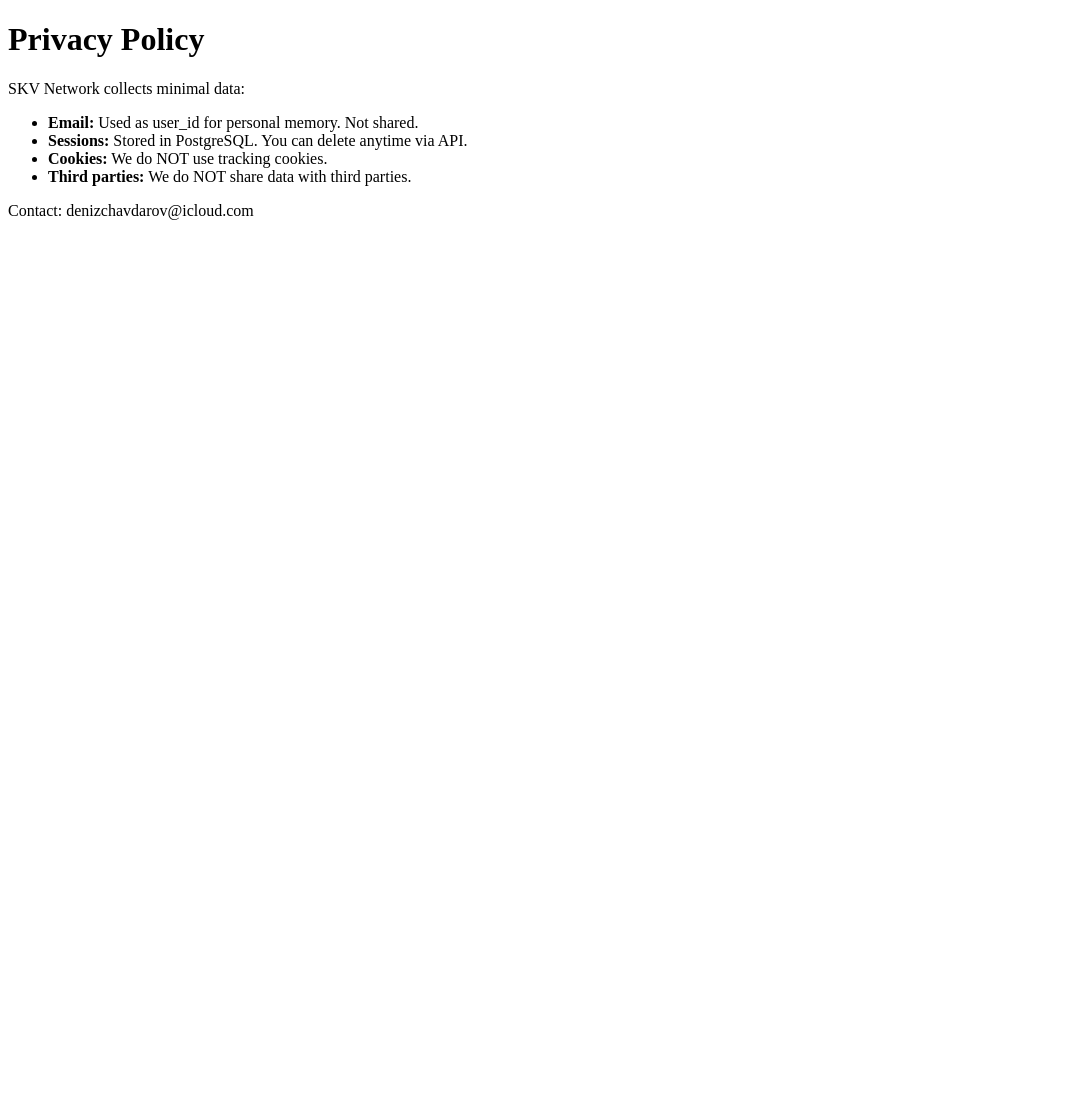
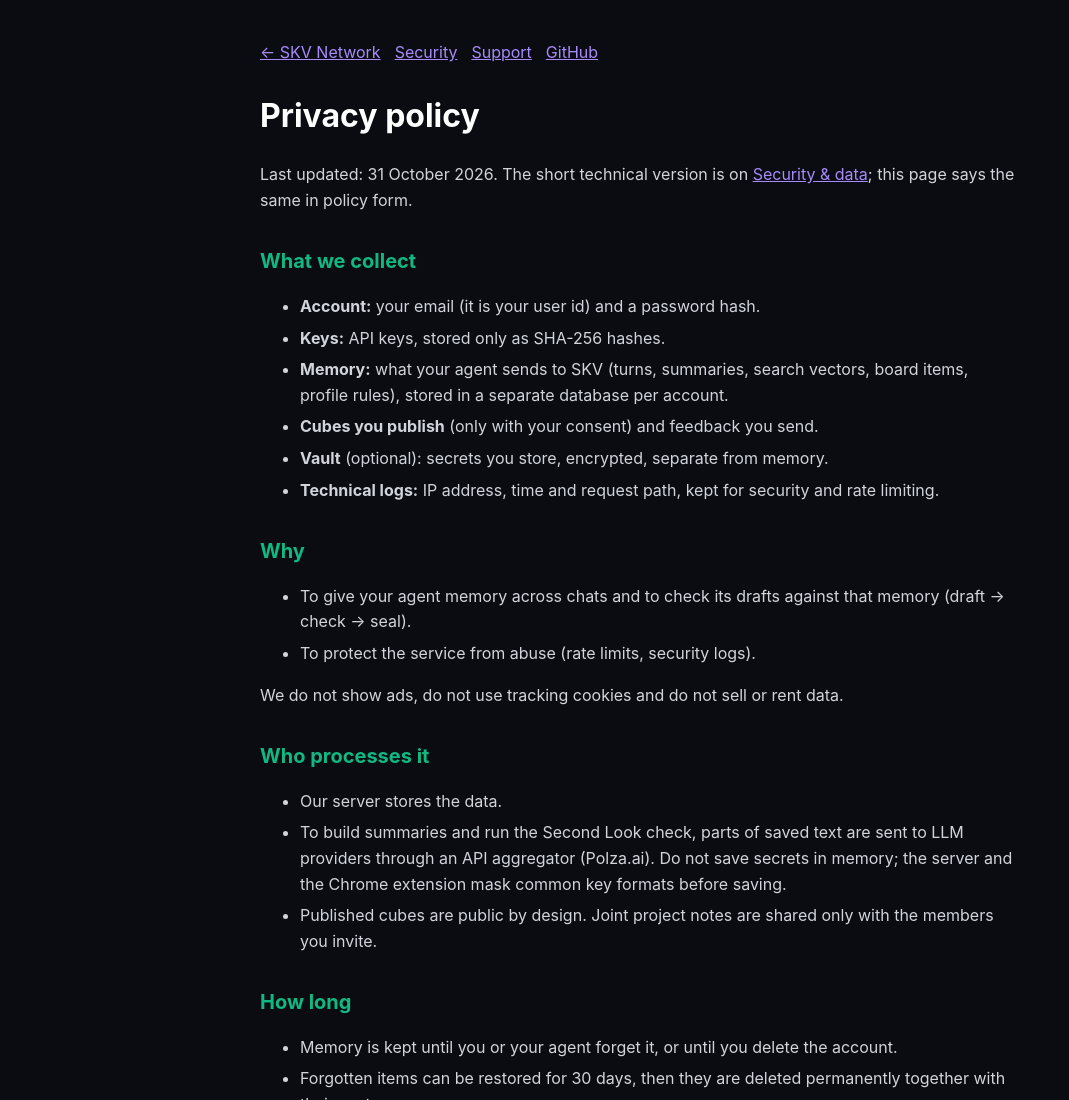
Before and after one commit to skv-neteork/Skv.network, a browser extension: page src/app/privacy.html in a window 1280 px wide. Shown: the top 1100 px of the page, without its empty margins (0-1069 px from the left). Before the commit the page ends 800 px from the top, so only its background shows below. Drawn offline with Linux system fonts and the light colour scheme.

Commit message:
README credit (Claude as design consultant), /privacy as HTML policy matching /security (no stale PostgreSQL/JSON), security contact -> denizchavdarov@gmail.com, security page documents the code sandbox isolation, MCP trusts X-Real-IP only from proxy/local peers (no rate-limit spoofing on direct :8765)

```diff
--- a/src/app/privacy.html
+++ b/src/app/privacy.html
@@ -1,18 +1,49 @@
 <!DOCTYPE html>
-<html>
-<head><title>Privacy Policy — SKV Network</title><link rel="icon" href="/favicon.ico?v=2" sizes="any">
-<link rel="icon" href="/favicon.svg?v=2" type="image/svg+xml">
-<link rel="apple-touch-icon" href="/apple-touch-icon.png?v=2">
-</head>
-<body>
-<h1>Privacy Policy</h1>
-<p>SKV Network collects minimal data:</p>
+<html lang="en"><head><meta charset="UTF-8"><meta name="viewport" content="width=device-width, initial-scale=1.0">
+<title>Privacy policy — SKV Network</title><meta name="description" content="SKV Network privacy policy: what we store, why, who processes it, how long we keep it and how to delete it.">
+<meta property="og:title" content="Privacy policy — SKV Network"><meta property="og:image" content="https://skv.network/downloads/og-image.png"><meta name="twitter:card" content="summary_large_image">
+<link rel="icon" href="/favicon.ico?v=2" sizes="any"><link rel="icon" href="/favicon.svg?v=2" type="image/svg+xml">
+<style>body{background:#0a0c12;color:#d1d5db;font:16px/1.6 -apple-system,Segoe UI,Roboto,sans-serif;margin:0}
+main{max-width:760px;margin:0 auto;padding:40px 20px}h1{color:#fff}h2{color:#10b981;margin-top:32px;font-size:20px}
+a{color:#a78bfa}code{background:#1f2430;padding:2px 6px;border-radius:4px;color:#e5e7eb;word-break:break-all}
+li{margin:6px 0}nav{margin-bottom:24px}nav a{margin-right:14px}footer{max-width:760px;margin:0 auto;padding:20px;color:#6b7280;font-size:14px}</style>
+</head><body><main><nav><a href="/">← SKV Network</a><a href="/security">Security</a><a href="/support">Support</a><a href="https://github.com/skv-neteork/Skv.network">GitHub</a></nav>
+<h1>Privacy policy</h1>
+<p>Last updated: 31 October 2026. The short technical version is on <a href="/security">Security &amp; data</a>; this page says the same in policy form.</p>
+<h2>What we collect</h2>
 <ul>
-  <li><b>Email:</b> Used as user_id for personal memory. Not shared.</li>
-  <li><b>Sessions:</b> Stored in PostgreSQL. You can delete anytime via API.</li>
-  <li><b>Cookies:</b> We do NOT use tracking cookies.</li>
-  <li><b>Third parties:</b> We do NOT share data with third parties.</li>
+<li><b>Account:</b> your email (it is your user id) and a password hash.</li>
+<li><b>Keys:</b> API keys, stored only as SHA-256 hashes.</li>
+<li><b>Memory:</b> what your agent sends to SKV (turns, summaries, search vectors, board items, profile rules), stored in a separate database per account.</li>
+<li><b>Cubes you publish</b> (only with your consent) and feedback you send.</li>
+<li><b>Vault</b> (optional): secrets you store, encrypted, separate from memory.</li>
+<li><b>Technical logs:</b> IP address, time and request path, kept for security and rate limiting.</li>
 </ul>
-<p>Contact: denizchavdarov@icloud.com</p>
-</body>
-</html>
+<h2>Why</h2>
+<ul>
+<li>To give your agent memory across chats and to check its drafts against that memory (draft → check → seal).</li>
+<li>To protect the service from abuse (rate limits, security logs).</li>
+</ul>
+<p>We do not show ads, do not use tracking cookies and do not sell or rent data.</p>
+<h2>Who processes it</h2>
+<ul>
+<li>Our server stores the data.</li>
+<li>To build summaries and run the Second Look check, parts of saved text are sent to LLM providers through an API aggregator (Polza.ai). Do not save secrets in memory; the server and the Chrome extension mask common key formats before saving.</li>
+<li>Published cubes are public by design. Joint project notes are shared only with the members you invite.</li>
+</ul>
+<h2>How long</h2>
+<ul>
+<li>Memory is kept until you or your agent forget it, or until you delete the account.</li>
+<li>Forgotten items can be restored for 30 days, then they are deleted permanently together with their vectors.</li>
+<li>The public demo sandbox (<code>/mcp/k/demo/</code>) is shared by all guests and wiped every day; never write private data there.</li>
+</ul>
+<h2>Your choices</h2>
+<ul>
+<li><b>Export:</b> <code>GET /api/v7/profile/export</code> with your key.</li>
+<li><b>Forget:</b> your agent can forget events (<code>/api/v7/memory/forget/*</code>).</li>
+<li><b>Delete account:</b> on <a href="/profile">/profile</a>. It removes your keys and your memory database.</li>
+<li><b>Keys:</b> rotate or revoke any key on <a href="/profile">/profile</a>.</li>
+</ul>
+<h2>Contact</h2>
+<p>Questions or requests: <a href="mailto:denizchavdarov@gmail.com">denizchavdarov@gmail.com</a> or <a href="https://github.com/skv-neteork/Skv.network/issues">GitHub issues</a>. Security issues: email with "security" in the subject and do not post them publicly first.</p>
+</main><footer>© 2026 SKV Network · <a href="/security">Security</a> · <a href="/privacy">Privacy</a> · <a href="https://github.com/skv-neteork/Skv.network">GitHub</a></footer></body></html>
```
Also changed, not shown: src/app/security.html (+7 -3 lines), src/app/support.html (+2 -2 lines), README.md, 2 other files.
